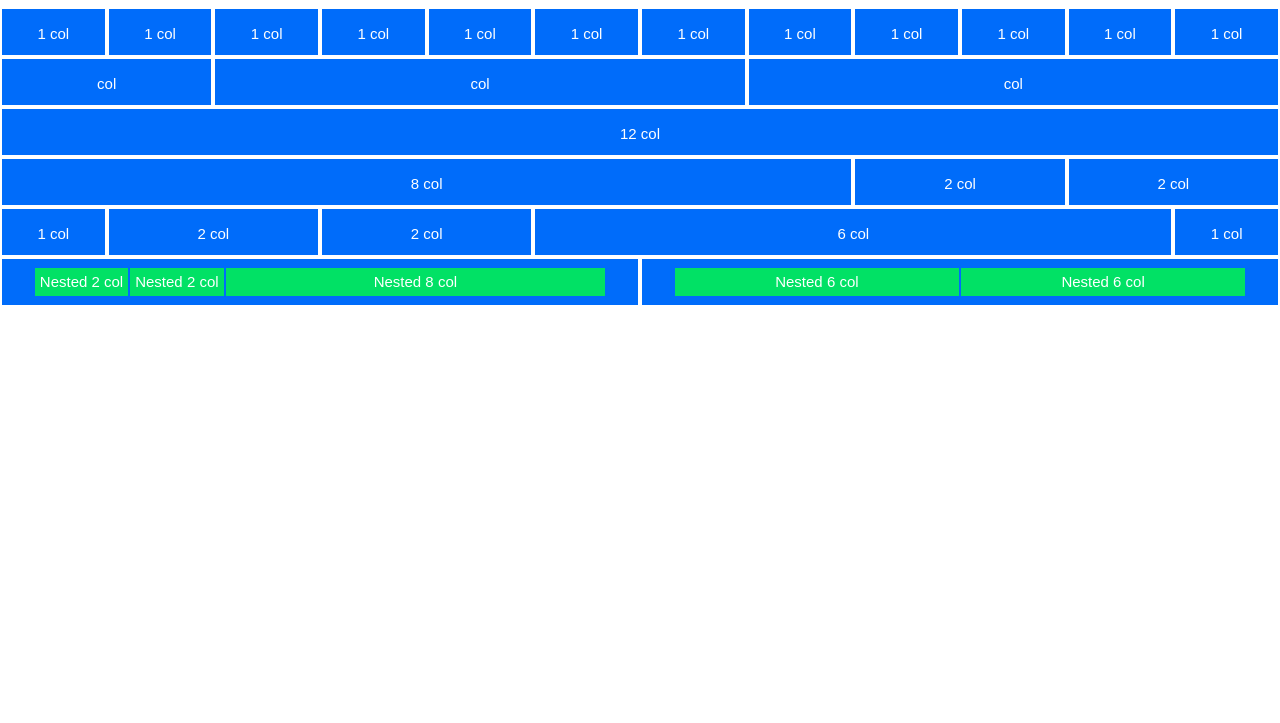
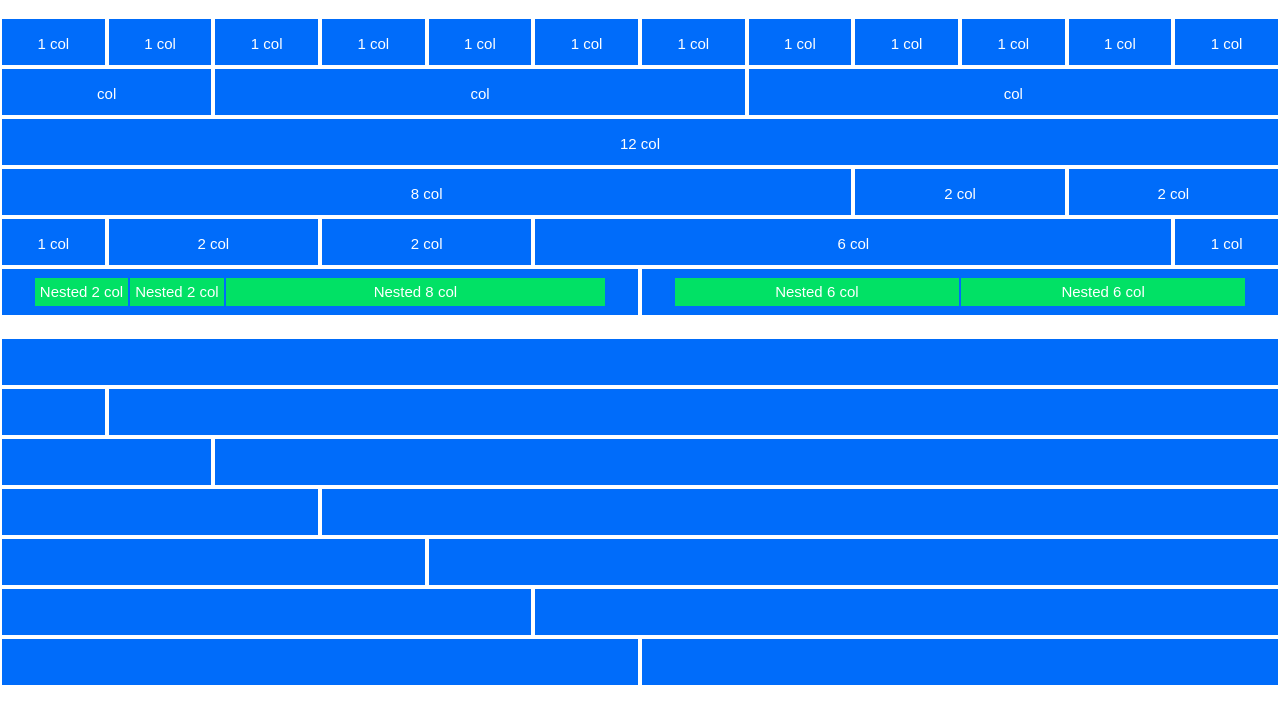
Before and after one commit to alessandroordetti/html-css-12bool, a plain HTML site: page index.html in a window 1280 px wide. Shown: the part 37-760 px from the top of the page. Drawn offline with Linux system fonts and the light colour scheme.

Commit message:
Central container completed

```diff
--- a/css/12bool.css
+++ b/css/12bool.css
@@ -14,7 +14,7 @@ body {
 
 .container {
     width: 100%;
-    margin: 0 auto;
+    margin: 20px auto;
     background-color: #006cfa;
     text-align: center;
 }
--- a/index.html
+++ b/index.html
@@ -75,5 +75,41 @@
             </div>
         </div>
     </div>
+
+    <div class="container">
+        <div class="row">
+            <div class="col-12"></div>
+        </div>
+
+        <div class="row">
+            <div class="col-1"></div>
+            <div class="col-11"></div>
+        </div>
+
+        <div class="row">
+            <div class="col-2"></div>
+            <div class="col-10"></div>
+        </div>
+
+        <div class="row">
+            <div class="col-3"></div>
+            <div class="col-9"></div>
+        </div>
+
+        <div class="row">
+            <div class="col-4"></div>
+            <div class="col-8"></div>
+        </div>
+
+        <div class="row">
+            <div class="col-5"></div>
+            <div class="col-7"></div>
+        </div>
+
+        <div class="row">
+            <div class="col-6"></div>
+            <div class="col-6"></div>
+        </div>
+    </div>
 </body>
 </html>
```
